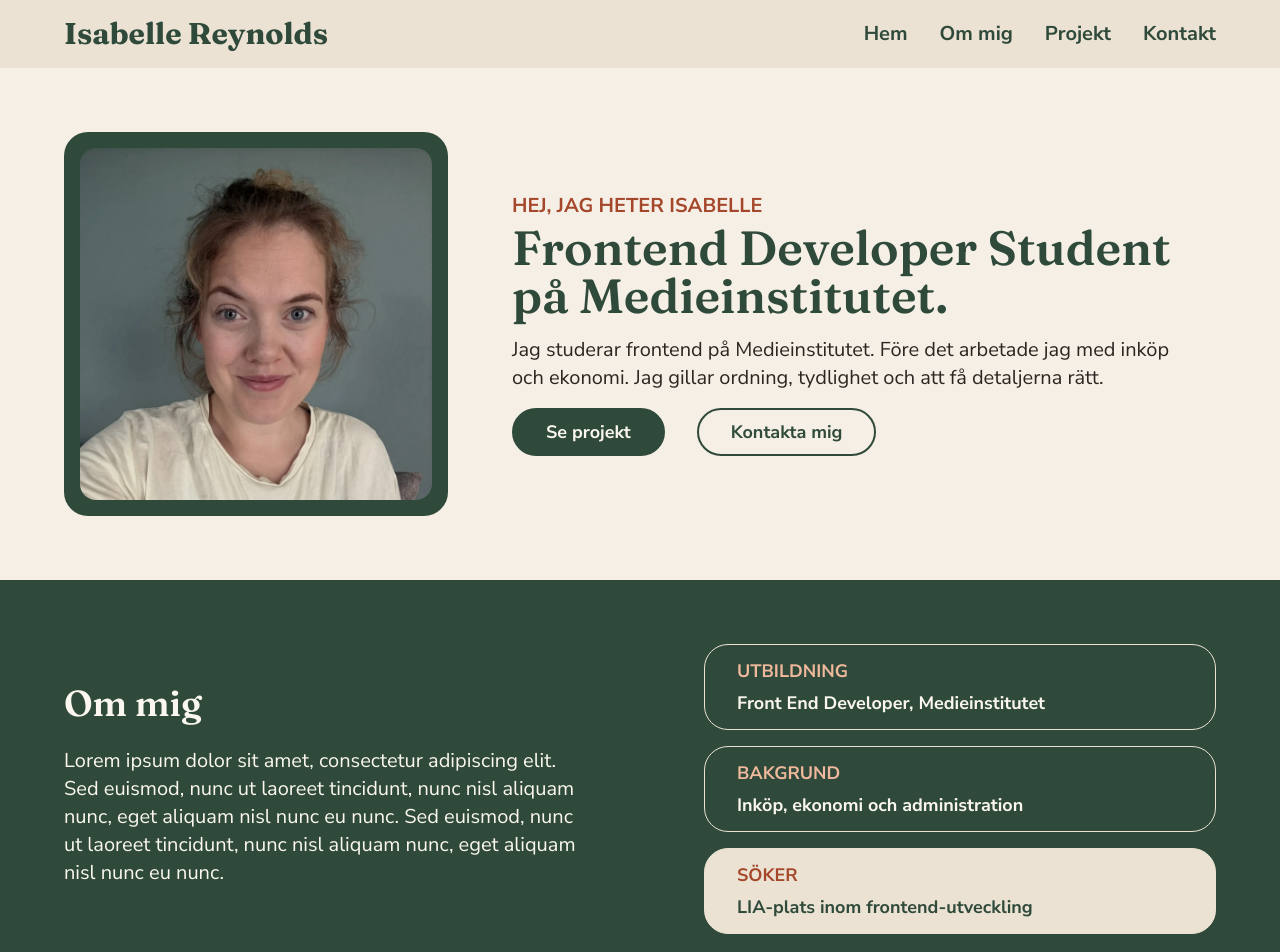
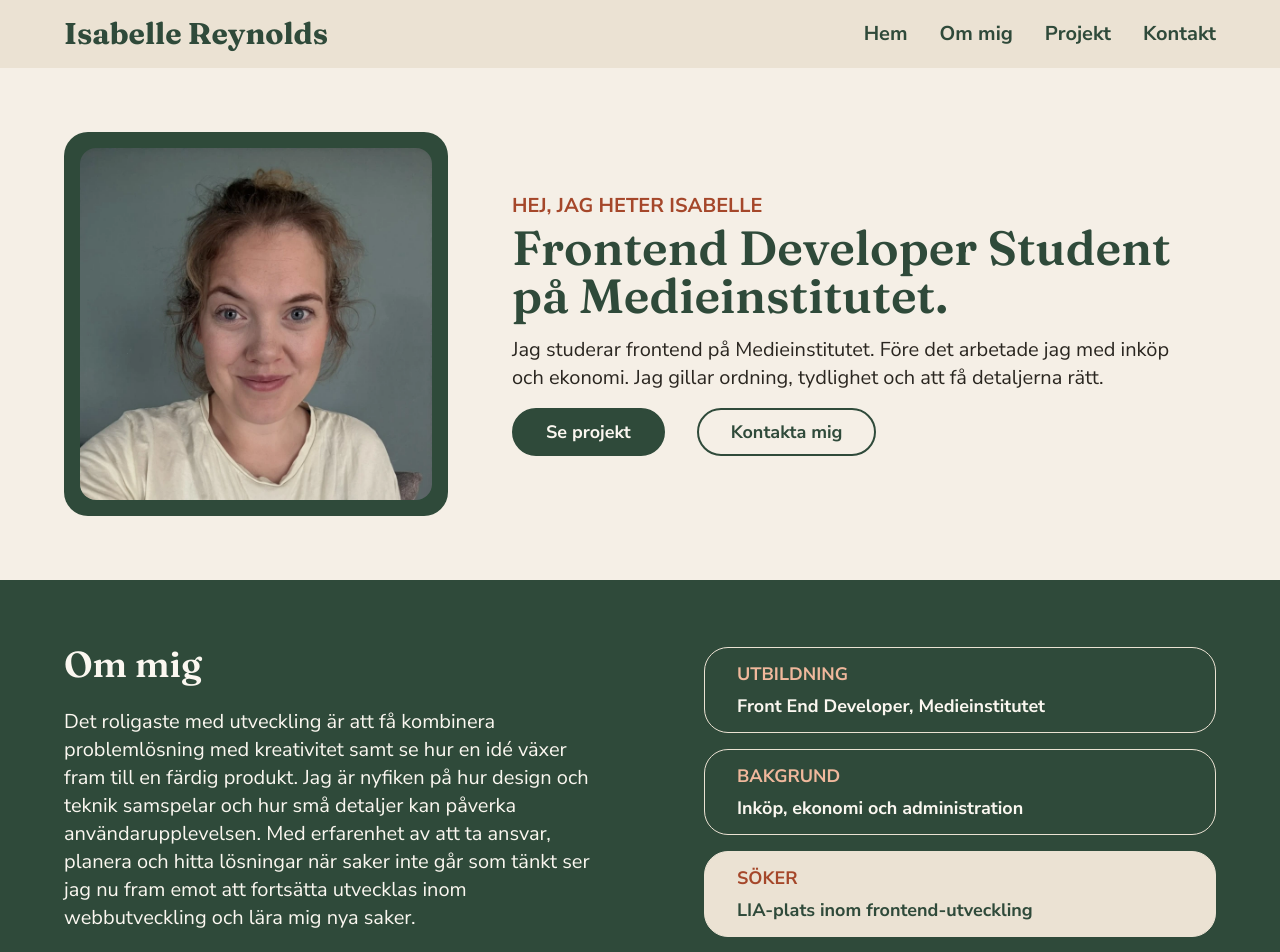
Before and after one commit to isabelletherese/portfolio, a React (Vite) app in the folder portfolio/: page / in a window 1280 px wide. Shown: the top 952 px of the page. Built offline with nearby package versions, Linux system fonts and the light colour scheme.

Commit message:
feat: replace lorem ipsum with real about text

```diff
--- a/portfolio/src/components/About.tsx
+++ b/portfolio/src/components/About.tsx
@@ -10,10 +10,13 @@ const About = () => {
         <div>
           <h2 className="text-surface">Om mig</h2>
           <p className="mb-2 text-surface">
-            Lorem ipsum dolor sit amet, consectetur adipiscing elit. Sed
-            euismod, nunc ut laoreet tincidunt, nunc nisl aliquam nunc, eget
-            aliquam nisl nunc eu nunc. Sed euismod, nunc ut laoreet tincidunt,
-            nunc nisl aliquam nunc, eget aliquam nisl nunc eu nunc.
+            Det roligaste med utveckling är att få kombinera problemlösning med
+            kreativitet samt se hur en idé växer fram till en färdig produkt.
+            Jag är nyfiken på hur design och teknik samspelar och hur små
+            detaljer kan påverka användarupplevelsen. Med erfarenhet av att ta
+            ansvar, planera och hitta lösningar när saker inte går som tänkt ser
+            jag nu fram emot att fortsätta utvecklas inom webbutveckling och
+            lära mig nya saker.
           </p>
         </div>
         <div className="flex w-full flex-col gap-4 md:max-w-md lg:max-w-lg lg:justify-self-end">
```
